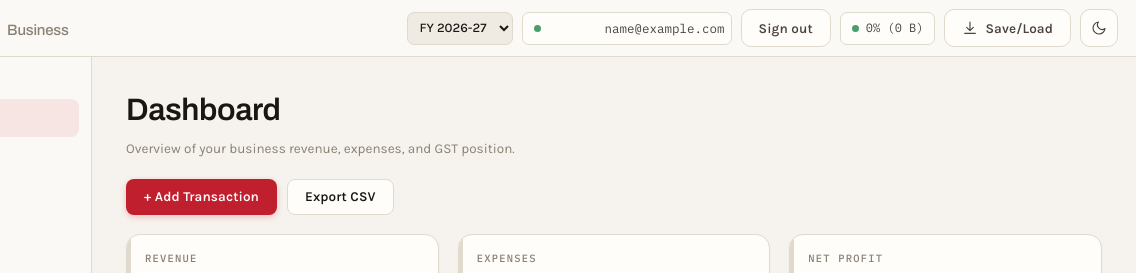
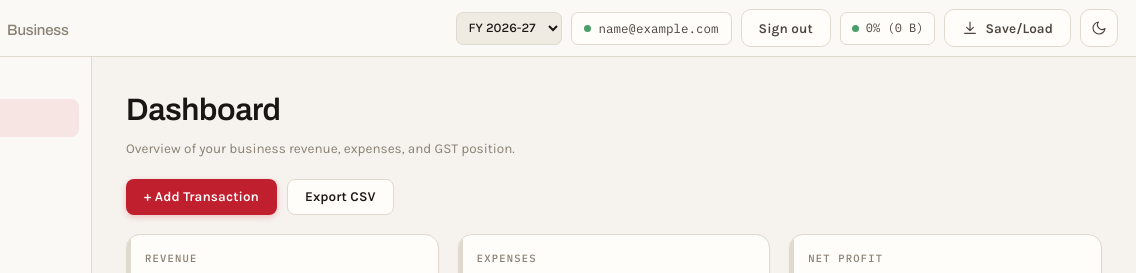
Before and after one commit to tannn5788/successwatool, a website: page business.html in a window 1280 px wide. Shown: the top 273 px of the page, 144-1280 px from the left. Drawn offline with Linux system fonts and the light colour scheme; sample sign-in values are in the browser's storage.

Commit message:
Fix tax tracker account pill spacing

```diff
--- a/business.html
+++ b/business.html
@@ -8,7 +8,7 @@
 <link rel="preconnect" href="https://fonts.googleapis.com">
 <link rel="preconnect" href="https://fonts.gstatic.com" crossorigin>
 <link href="https://fonts.googleapis.com/css2?family=Archivo:wght@500;600;700;800&family=Karla:wght@400;500;600;700&family=IBM+Plex+Mono:wght@400;500;600&display=swap" rel="stylesheet">
-<link rel="stylesheet" href="styles.css?v=41" />
+<link rel="stylesheet" href="styles.css?v=42" />
 <link rel="icon" href="logo.png?v=9">
 </head>
 <body>
--- a/styles.css
+++ b/styles.css
@@ -107,9 +107,9 @@ svg.ic{width:16px;height:16px;flex:none;fill:none;stroke:currentColor;stroke-wid
   color:var(--text);font-weight:500;cursor:pointer;
 }
 .status-pill{
-  display:flex;align-items:center;gap:8px;padding:0 6px 0 11px;
+  display:flex;align-items:center;gap:8px;padding:0 12px;
   border:1px solid var(--border);background:var(--surface);
-  color:var(--text-2);min-width:210px;justify-content:space-between;
+  color:var(--text-2);
 }
 .status-pill.compact{min-width:auto;padding:0 11px;gap:7px;font-size:12px}
 .status-pill .status-text{font-size:12.5px;white-space:nowrap}
```
Also changed, not shown: admin.html (+1 -1 lines), clients.html (+1 -1 lines), dashboard.html (+1 -1 lines), help.html (+1 -1 lines), job.html (+1 -1 lines), login.html (+1 -1 lines), personal.html (+1 -1 lines), portal.html (+1 -1 lines), review.html (+1 -1 lines).
